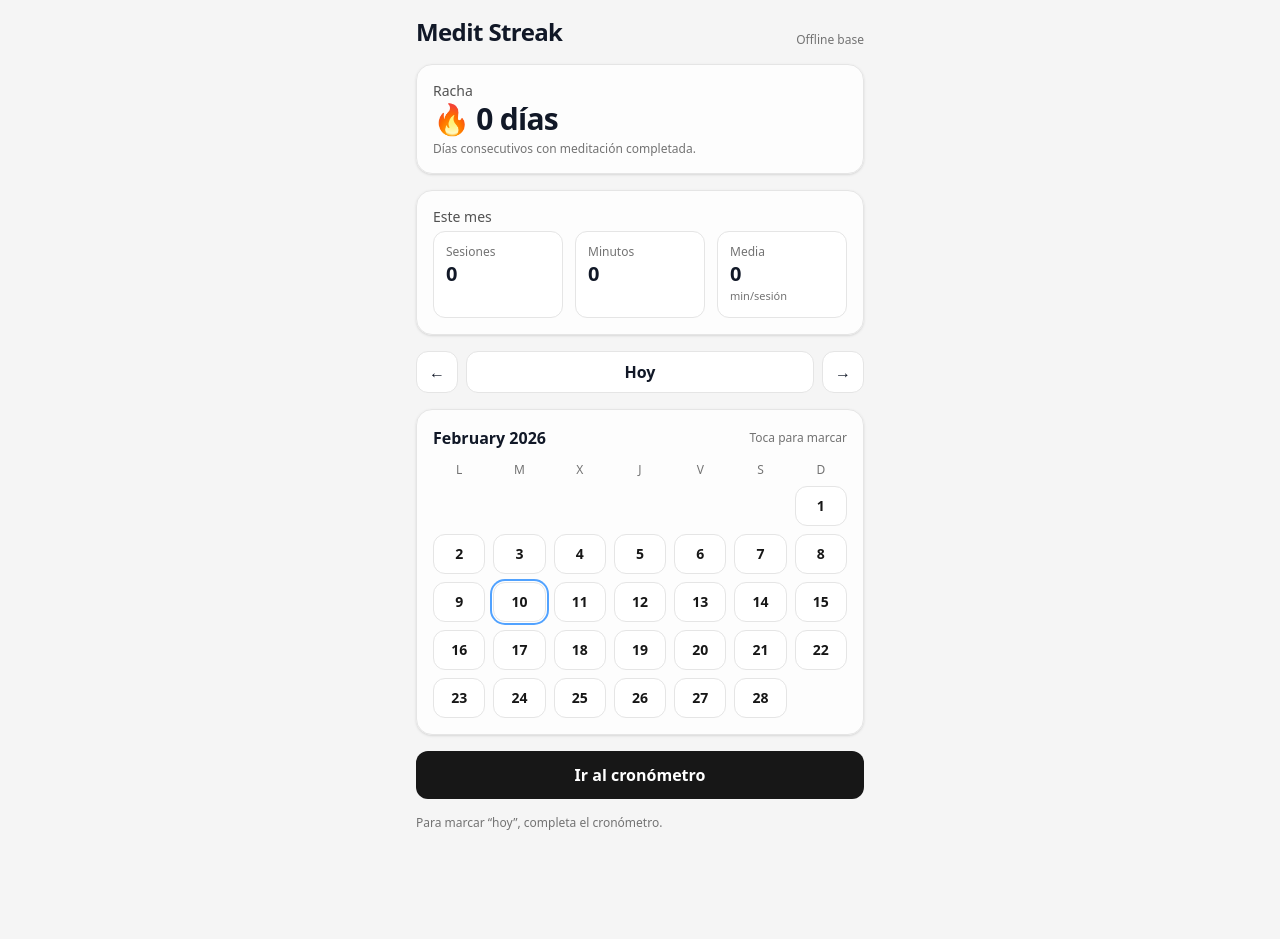
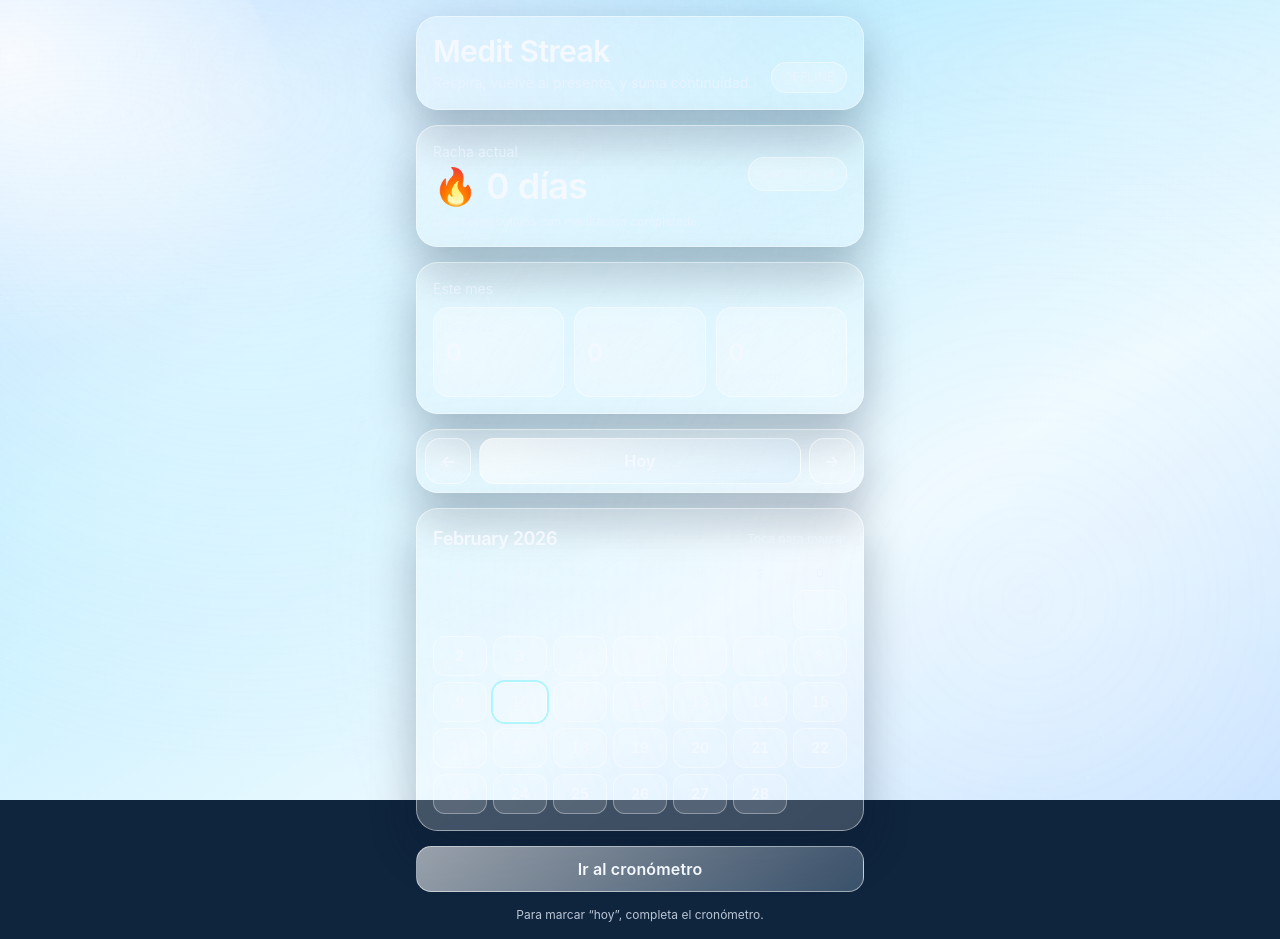
Before and after one commit to Alex-human/medit-streak, a Next.js app: page / in a window 1280 px wide. Before the commit the page ends 847 px from the top, so only its background shows below. Built offline with nearby package versions, Linux system fonts and the light colour scheme.

Commit message:
liquid glass design

```diff
--- a/app/globals.css
+++ b/app/globals.css
@@ -1,35 +1,317 @@
 @import "tailwindcss";
 
-/* Tailwind v4: fuerza el escaneo de clases en tus archivos */
 @source "../app/**/*.{js,ts,jsx,tsx,mdx}";
 @source "../components/**/*.{js,ts,jsx,tsx,mdx}";
 @source "../lib/**/*.{js,ts,jsx,tsx,mdx}";
 
-:root { color-scheme: light; }
-html, body { height: 100%; }
-body { background: #f5f5f5; color: #111827; }
-
-/* --- Visuals: day/night backgrounds + gentle floating animation --- */
-@keyframes floaty {
-  0%, 100% { transform: translateY(0px); }
-  50% { transform: translateY(-8px); }
-}
-.anim-floaty { animation: floaty 3s ease-in-out infinite; }
-
-/* Fondo día: cielo suave */
-.bg-day {
-  background:
-    radial-gradient(60% 60% at 20% 10%, rgba(255,255,255,0.9) 0%, rgba(255,255,255,0) 60%),
-    radial-gradient(50% 50% at 80% 20%, rgba(255,255,255,0.6) 0%, rgba(255,255,255,0) 55%),
-    linear-gradient(180deg, #dbeafe 0%, #f0f9ff 45%, #f8fafc 100%);
+:root {
+  color-scheme: light;
+  --app-text: #f4f8ff;
+  --muted-text: rgba(235, 244, 255, 0.78);
+  --glass-bg: rgba(255, 255, 255, 0.18);
+  --glass-bg-strong: rgba(255, 255, 255, 0.25);
+  --glass-border: rgba(255, 255, 255, 0.45);
+  --glass-shadow: 0 18px 45px rgba(6, 20, 43, 0.28);
+  --primary-button: linear-gradient(145deg, rgba(255, 255, 255, 0.58), rgba(191, 226, 255, 0.24));
+  --phase-a: #9cc3ff;
+  --phase-b: #c5f7ff;
+  --phase-c: #ffeecf;
+  --phase-d: #a9d2ff;
 }
 
-/* Fondo noche: cielo oscuro con "estrellitas" (puntos) */
-.bg-night {
-  background:
-    radial-gradient(circle at 20% 30%, rgba(255,255,255,0.35) 0 1px, transparent 2px),
-    radial-gradient(circle at 70% 20%, rgba(255,255,255,0.25) 0 1px, transparent 2px),
-    radial-gradient(circle at 40% 70%, rgba(255,255,255,0.22) 0 1px, transparent 2px),
-    radial-gradient(circle at 85% 65%, rgba(255,255,255,0.18) 0 1px, transparent 2px),
-    linear-gradient(180deg, #0b1220 0%, #0f172a 55%, #111827 100%);
+html,
+body {
+  height: 100%;
 }
+
+body {
+  margin: 0;
+  color: var(--app-text);
+  font-family: "Avenir Next", "SF Pro Display", "Segoe UI", "Nunito Sans", sans-serif;
+  background: #0f243d;
+}
+
+* {
+  box-sizing: border-box;
+}
+
+@keyframes floaty {
+  0%,
+  100% {
+    transform: translateY(0px);
+  }
+  50% {
+    transform: translateY(-8px);
+  }
+}
+
+.anim-floaty {
+  animation: floaty 3.6s ease-in-out infinite;
+}
+
+@keyframes driftGradient {
+  0% {
+    transform: translate3d(-3%, -2%, 0) scale(1.05);
+  }
+  50% {
+    transform: translate3d(3%, 2%, 0) scale(1.08);
+  }
+  100% {
+    transform: translate3d(-3%, -2%, 0) scale(1.05);
+  }
+}
+
+@keyframes hazeBreath {
+  0%,
+  100% {
+    opacity: 0.45;
+    transform: scale(1);
+  }
+  50% {
+    opacity: 0.7;
+    transform: scale(1.08);
+  }
+}
+
+@keyframes orbFloat {
+  0%,
+  100% {
+    transform: translate3d(-4vw, -1vh, 0);
+  }
+  50% {
+    transform: translate3d(3vw, 2vh, 0);
+  }
+}
+
+@keyframes particlesDrift {
+  0% {
+    background-position: 0 0, 20px 35px, 40px 70px;
+  }
+  100% {
+    background-position: 60px -90px, 50px -40px, 100px -150px;
+  }
+}
+
+@keyframes waveSlide {
+  0%,
+  100% {
+    transform: translateX(-2%);
+  }
+  50% {
+    transform: translateX(2%);
+  }
+}
+
+.time-scene {
+  position: fixed;
+  inset: 0;
+  z-index: 0;
+  overflow: hidden;
+  background: radial-gradient(circle at 15% 20%, rgba(255, 255, 255, 0.45), transparent 48%),
+    radial-gradient(circle at 85% 80%, rgba(255, 255, 255, 0.24), transparent 50%),
+    linear-gradient(150deg, var(--phase-a), var(--phase-b), var(--phase-c), var(--phase-d));
+  transition: background 1400ms ease, filter 1200ms ease;
+}
+
+.time-scene > div {
+  position: absolute;
+  inset: -14%;
+  pointer-events: none;
+}
+
+.time-gradient {
+  background: linear-gradient(120deg, rgba(255, 255, 255, 0.25), rgba(255, 255, 255, 0.04), rgba(255, 255, 255, 0.18));
+  mix-blend-mode: screen;
+  animation: driftGradient 20s ease-in-out infinite;
+}
+
+.time-haze {
+  background: radial-gradient(circle at 28% 22%, rgba(255, 255, 255, 0.42), transparent 44%),
+    radial-gradient(circle at 72% 68%, rgba(255, 255, 255, 0.25), transparent 48%);
+  animation: hazeBreath 13s ease-in-out infinite;
+}
+
+.time-orb {
+  inset: auto auto 12% 50%;
+  width: 54vw;
+  height: 54vw;
+  max-width: 460px;
+  max-height: 460px;
+  border-radius: 9999px;
+  transform: translateX(-50%);
+  background: radial-gradient(circle at 40% 35%, rgba(255, 255, 255, 0.85), rgba(255, 255, 255, 0.18) 58%, transparent 75%);
+  filter: blur(2px);
+  animation: orbFloat 19s ease-in-out infinite;
+}
+
+.time-particles {
+  background-image: radial-gradient(circle, rgba(255, 255, 255, 0.45) 0.8px, transparent 1px),
+    radial-gradient(circle, rgba(255, 255, 255, 0.3) 1px, transparent 1.2px),
+    radial-gradient(circle, rgba(255, 255, 255, 0.24) 0.7px, transparent 1px);
+  background-size: 120px 120px, 160px 160px, 210px 210px;
+  opacity: 0.45;
+  animation: particlesDrift 48s linear infinite;
+}
+
+.time-waves {
+  inset: auto -10% -22% -10%;
+  height: 56%;
+  background: radial-gradient(65% 58% at 15% 50%, rgba(255, 255, 255, 0.16), transparent 80%),
+    radial-gradient(75% 64% at 80% 40%, rgba(255, 255, 255, 0.14), transparent 80%);
+  animation: waveSlide 17s ease-in-out infinite;
+}
+
+.time-phase-sunrise {
+  --phase-a: #ffd7b5;
+  --phase-b: #ffd9df;
+  --phase-c: #ffefcf;
+  --phase-d: #b8dcff;
+}
+
+.time-phase-day {
+  --phase-a: #8bc5ff;
+  --phase-b: #b8ecff;
+  --phase-c: #e8f8ff;
+  --phase-d: #b3d8ff;
+}
+
+.time-phase-sunset {
+  --phase-a: #ffb88f;
+  --phase-b: #ffc5ab;
+  --phase-c: #ffd8c7;
+  --phase-d: #9cc8ff;
+}
+
+.time-phase-night {
+  --phase-a: #132848;
+  --phase-b: #1f3460;
+  --phase-c: #2b3b6d;
+  --phase-d: #11243f;
+  --glass-bg: rgba(17, 32, 54, 0.34);
+  --glass-bg-strong: rgba(27, 45, 72, 0.44);
+  --glass-border: rgba(215, 234, 255, 0.28);
+  --primary-button: linear-gradient(145deg, rgba(189, 221, 255, 0.42), rgba(130, 175, 235, 0.22));
+}
+
+.app-shell {
+  position: relative;
+  z-index: 1;
+  min-height: 100vh;
+  padding: 1rem;
+}
+
+.app-frame {
+  max-width: 28rem;
+  margin: 0 auto;
+  display: flex;
+  flex-direction: column;
+  gap: 0.95rem;
+}
+
+.glass-panel {
+  background: linear-gradient(145deg, var(--glass-bg-strong), var(--glass-bg));
+  border: 1px solid var(--glass-border);
+  border-radius: 1.35rem;
+  backdrop-filter: blur(16px) saturate(130%);
+  -webkit-backdrop-filter: blur(16px) saturate(130%);
+  box-shadow: var(--glass-shadow);
+}
+
+.glass-panel-soft {
+  background: linear-gradient(145deg, rgba(255, 255, 255, 0.22), rgba(255, 255, 255, 0.1));
+  border: 1px solid rgba(255, 255, 255, 0.4);
+  border-radius: 1rem;
+  backdrop-filter: blur(14px) saturate(130%);
+  -webkit-backdrop-filter: blur(14px) saturate(130%);
+}
+
+.glass-button {
+  border: 1px solid rgba(255, 255, 255, 0.48);
+  border-radius: 0.95rem;
+  padding: 0.62rem 0.9rem;
+  background: linear-gradient(145deg, rgba(255, 255, 255, 0.22), rgba(255, 255, 255, 0.1));
+  backdrop-filter: blur(14px) saturate(130%);
+  -webkit-backdrop-filter: blur(14px) saturate(130%);
+  color: var(--app-text);
+  font-weight: 600;
+  letter-spacing: 0.01em;
+  transition: transform 180ms ease, box-shadow 220ms ease, background 220ms ease;
+}
+
+.glass-button:hover {
+  transform: translateY(-1px);
+  box-shadow: 0 10px 25px rgba(12, 22, 45, 0.2);
+}
+
+.glass-button:active {
+  transform: scale(0.99);
+}
+
+.glass-button-primary {
+  background: var(--primary-button);
+}
+
+.glass-button-muted {
+  background: linear-gradient(145deg, rgba(255, 255, 255, 0.14), rgba(255, 255, 255, 0.06));
+}
+
+.glass-input {
+  border: 1px solid rgba(255, 255, 255, 0.45);
+  background: linear-gradient(145deg, rgba(255, 255, 255, 0.24), rgba(255, 255, 255, 0.1));
+  color: var(--app-text);
+  border-radius: 0.95rem;
+  padding: 0.62rem 0.86rem;
+  backdrop-filter: blur(12px) saturate(120%);
+  -webkit-backdrop-filter: blur(12px) saturate(120%);
+}
+
+.glass-input::placeholder {
+  color: rgba(238, 246, 255, 0.68);
+}
+
+.glass-chip {
+  border: 1px solid rgba(255, 255, 255, 0.4);
+  border-radius: 9999px;
+  padding: 0.36rem 0.72rem;
+  background: rgba(255, 255, 255, 0.12);
+  backdrop-filter: blur(10px);
+  -webkit-backdrop-filter: blur(10px);
+  font-size: 0.72rem;
+  letter-spacing: 0.04em;
+  text-transform: uppercase;
+  color: var(--muted-text);
+}
+
+.glass-title {
+  font-family: "Sora", "Avenir Next", "SF Pro Display", sans-serif;
+  letter-spacing: -0.02em;
+}
+
+.muted {
+  color: var(--muted-text);
+}
+
+.soft-reveal {
+  animation: softReveal 420ms ease both;
+}
+
+@keyframes softReveal {
+  from {
+    opacity: 0;
+    transform: translateY(6px);
+  }
+  to {
+    opacity: 1;
+    transform: translateY(0);
+  }
+}
+
+@media (max-width: 480px) {
+  .app-shell {
+    padding: 0.75rem;
+  }
+
+  .app-frame {
+    gap: 0.78rem;
+  }
+}
--- a/app/page.tsx
+++ b/app/page.tsx
@@ -3,8 +3,9 @@
 import { useEffect, useMemo, useState } from "react";
 import CalendarGrid from "@/components/CalendarGrid";
 import StreakHeader from "@/components/StreakHeader";
+import TimeBackground from "@/components/TimeBackground";
 import { computeStreak } from "@/lib/streak";
-import { getAllDays, DayRecord } from "@/lib/storage/sessions";
+import { getAllDays, type DayRecord } from "@/lib/storage/sessions";
 import { useRouter } from "next/navigation";
 
 function startOfMonthLocal(d: Date) {
@@ -18,17 +19,14 @@ function addMonths(d: Date, delta: number) {
 function monthKey(d: Date) {
   const y = d.getFullYear();
   const m = String(d.getMonth() + 1).padStart(2, "0");
-  return `${y}-${m}`; // "YYYY-MM"
+  return `${y}-${m}`;
 }
-
 
 export default function HomePage() {
   const router = useRouter();
-
   const [monthDate, setMonthDate] = useState<Date>(() => startOfMonthLocal(new Date()));
   const [records, setRecords] = useState<DayRecord[]>([]);
   const [hydrated, setHydrated] = useState(false);
-
   const [notice, setNotice] = useState<string | null>(null);
 
   useEffect(() => {
@@ -36,6 +34,7 @@ export default function HomePage() {
       setRecords(getAllDays());
       setHydrated(true);
     };
+
     refresh();
     window.addEventListener("focus", refresh);
     return () => window.removeEventListener("focus", refresh);
@@ -45,7 +44,6 @@ export default function HomePage() {
 
   const monthStats = useMemo(() => {
     const key = monthKey(monthDate);
-
     const inMonth = records.filter((r) => r.day.startsWith(key));
     const completed = inMonth.filter((r) => r.completed);
 
@@ -56,66 +54,67 @@ const monthStats = useMemo(() => {
     return { sessions, minutes, avg };
   }, [records, monthDate]);
 
-
-  function onDayClick(_day: string) {
-    setNotice("Para marcar un día, tienes que usar el cronómetro y terminar la sesión.");
+  function onDayClick() {
+    setNotice("Para marcar un día, usa el cronómetro y termina la sesión.");
     window.setTimeout(() => setNotice(null), 2500);
   }
 
   return (
-    <main className="min-h-screen p-4">
-      <div className="max-w-md mx-auto space-y-4">
-        <div className="flex items-end justify-between">
-          <div className="text-2xl font-bold tracking-tight">Medit Streak</div>
-          <div className="text-xs text-neutral-500">Offline base</div>
+    <>
+      <TimeBackground />
+      <main className="app-shell">
+        <div className="app-frame soft-reveal">
+          <div className="glass-panel p-4">
+            <div className="flex items-end justify-between gap-2">
+              <div>
+                <div className="glass-title text-3xl font-semibold">Medit Streak</div>
+                <div className="text-sm muted mt-1">Respira, vuelve al presente, y suma continuidad.</div>
+              </div>
+              <div className="glass-chip">Offline</div>
+            </div>
           </div>
 
           <StreakHeader streak={hydrated ? streak : 0} />
 
-        <div className="rounded-2xl p-4 bg-white/80 shadow-sm border border-neutral-200">
-          <div className="text-sm text-neutral-600">Este mes</div>
-          <div className="mt-1 grid grid-cols-3 gap-3">
-            <div className="rounded-xl border border-neutral-200 bg-white p-3">
-              <div className="text-xs text-neutral-500">Sesiones</div>
-              <div className="text-xl font-bold">{hydrated ? monthStats.sessions : 0}</div>
+          <div className="glass-panel p-4">
+            <div className="text-sm muted">Este mes</div>
+            <div className="mt-2 grid grid-cols-3 gap-2.5">
+              <div className="glass-panel-soft p-3">
+                <div className="text-[11px] muted">Sesiones</div>
+                <div className="text-2xl font-semibold tabular-nums">{hydrated ? monthStats.sessions : 0}</div>
               </div>
-
-            <div className="rounded-xl border border-neutral-200 bg-white p-3">
-              <div className="text-xs text-neutral-500">Minutos</div>
-              <div className="text-xl font-bold">{hydrated ? monthStats.minutes : 0}</div>
+              <div className="glass-panel-soft p-3">
+                <div className="text-[11px] muted">Minutos</div>
+                <div className="text-2xl font-semibold tabular-nums">{hydrated ? monthStats.minutes : 0}</div>
               </div>
-
-            <div className="rounded-xl border border-neutral-200 bg-white p-3">
-              <div className="text-xs text-neutral-500">Media</div>
-              <div className="text-xl font-bold">{hydrated ? monthStats.avg : 0}</div>
-              <div className="text-[11px] text-neutral-500">min/sesión</div>
+              <div className="glass-panel-soft p-3">
+                <div className="text-[11px] muted">Media</div>
+                <div className="text-2xl font-semibold tabular-nums">{hydrated ? monthStats.avg : 0}</div>
+                <div className="text-[10px] muted">min/sesión</div>
               </div>
             </div>
           </div>
 
-        {/* Navegación de meses */}
-        <div className="flex items-center justify-between gap-2">
+          <div className="glass-panel p-2 flex items-center justify-between gap-2">
             <button
               type="button"
               onClick={() => setMonthDate((prev) => addMonths(prev, -1))}
-            className="rounded-xl px-3 py-2 bg-white border border-neutral-200 font-semibold hover:bg-neutral-50 transition active:scale-[0.99]"
+              className="glass-button glass-button-muted"
               aria-label="Mes anterior"
             >
               ←
             </button>
-
             <button
               type="button"
               onClick={() => setMonthDate(startOfMonthLocal(new Date()))}
-            className="flex-1 rounded-xl px-3 py-2 bg-white border border-neutral-200 font-semibold hover:bg-neutral-50 transition active:scale-[0.99]"
+              className="glass-button glass-button-primary flex-1"
             >
               Hoy
             </button>
-
             <button
               type="button"
               onClick={() => setMonthDate((prev) => addMonths(prev, 1))}
-            className="rounded-xl px-3 py-2 bg-white border border-neutral-200 font-semibold hover:bg-neutral-50 transition active:scale-[0.99]"
+              className="glass-button glass-button-muted"
               aria-label="Mes siguiente"
             >
               →
@@ -123,37 +122,32 @@ const monthStats = useMemo(() => {
           </div>
 
           {notice && (
-          <div className="rounded-xl border border-blue-200 bg-blue-50 px-4 py-3 text-sm text-blue-900">
+            <div className="glass-panel p-4">
               <div className="font-semibold">No se puede marcar manualmente</div>
-            <div className="text-blue-800 mt-1">{notice}</div>
+              <div className="text-sm muted mt-1">{notice}</div>
               <button
                 type="button"
                 onClick={() => router.push("/timer")}
-              className="mt-2 underline font-semibold"
+                className="glass-button glass-button-primary mt-3"
               >
                 Ir al cronómetro
               </button>
             </div>
           )}
 
-        <CalendarGrid
-          monthDate={monthDate}
-          records={hydrated ? records : []}
-          onDayClick={onDayClick}
-        />
+          <CalendarGrid monthDate={monthDate} records={hydrated ? records : []} onDayClick={onDayClick} />
 
           <button
             type="button"
             onClick={() => router.push("/timer")}
-          className="block w-full text-center rounded-xl px-4 py-3 bg-neutral-900 text-white font-semibold transition active:scale-[0.99]"
+            className="glass-button glass-button-primary block w-full text-center py-3"
           >
             Ir al cronómetro
           </button>
 
-        <div className="text-xs text-neutral-500">
-          Para marcar “hoy”, completa el cronómetro.
-        </div>
+          <div className="text-xs muted text-center">Para marcar “hoy”, completa el cronómetro.</div>
         </div>
       </main>
+    </>
   );
 }
--- a/app/timer/page.tsx
+++ b/app/timer/page.tsx
@@ -1,28 +1,21 @@
 "use client";
 
+import Link from "next/link";
+import { useRouter } from "next/navigation";
 import TimerCard from "@/components/TimerCard";
+import TimeBackground from "@/components/TimeBackground";
+import { toDayString } from "@/lib/dates";
 import { setMinutes, upsertDay } from "@/lib/storage/sessions";
-import { toDayString } from "@/lib/dates";
-import { useRouter } from "next/navigation";
-import { useEffect, useState } from "react";
+import { useState } from "react";
 
 export default function TimerPage() {
   const router = useRouter();
   const [selectedMinutes, setSelectedMinutes] = useState(10);
 
-  const [isNight, setIsNight] = useState(false);
-
-    useEffect(() => {
-      const h = new Date().getHours();
-      setIsNight(h >= 20 || h < 7);
-    }, []);
-
-
   function onFinish() {
     const today = toDayString(new Date());
     const now = Date.now();
 
-    // guardamos minutos + completado=true en una sola escritura (sin toggles)
     setMinutes(today, selectedMinutes);
     upsertDay({
       day: today,
@@ -35,23 +28,29 @@ export default function TimerPage() {
   }
 
   return (
-    <main className={`min-h-screen p-4 ${isNight ? "bg-night" : "bg-day"}`}>
-      <div className="max-w-md mx-auto space-y-4">
-        <a href="/" className="text-sm underline text-neutral-700">
-          ← Volver
-        </a>
+    <>
+      <TimeBackground />
+      <main className="app-shell">
+        <div className="app-frame soft-reveal">
+          <div className="glass-panel p-4">
+            <div className="flex items-center justify-between">
+              <Link href="/" className="glass-button glass-button-muted">
+                ← Volver
+              </Link>
+              <div className="glass-chip">Sesión</div>
+            </div>
 
-        <div className="text-2xl font-bold tracking-tight">Cronómetro</div>
+            <div className="glass-title text-3xl font-semibold mt-4">Cronómetro</div>
+            <div className="text-sm muted mt-1">Silencio guiado por tiempo real, incluso en segundo plano.</div>
+          </div>
 
-        <TimerCard
-          onFinish={onFinish}
-          onMinutesChange={(m) => setSelectedMinutes(m)}
-        />
+          <TimerCard onFinish={onFinish} onMinutesChange={(m) => setSelectedMinutes(m)} />
 
-        <div className="text-xs text-neutral-500">
-          Al terminar, marca “hoy” como meditado y vuelve al inicio.
+          <div className="glass-panel p-4 text-sm muted">
+            Al terminar, se marcará “hoy” como meditado y volverás al inicio.
+          </div>
         </div>
-      </div>
-    </main>
+      </main>
+    </>
   );
 }
--- a/components/CalendarGrid.tsx
+++ b/components/CalendarGrid.tsx
@@ -33,23 +33,23 @@ export default function CalendarGrid({
   const monthLabel = formatMonthYear(monthDate);
 
   return (
-    <div className="rounded-2xl p-4 bg-white/80 shadow-sm border border-neutral-200">
+    <div className="glass-panel p-4">
       <div className="flex items-center justify-between mb-3">
-        <div className="font-semibold capitalize">{monthLabel}</div>
-        <div className="text-xs text-neutral-500">Toca para marcar</div>
+        <div className="font-semibold capitalize glass-title text-lg">{monthLabel}</div>
+        <div className="text-xs muted">Toca para marcar</div>
       </div>
 
-      <div className="grid grid-cols-7 gap-2 text-xs text-neutral-500 mb-2 select-none">
+      <div className="grid grid-cols-7 gap-1.5 text-[11px] muted mb-2 select-none">
         {["L", "M", "X", "J", "V", "S", "D"].map((x) => (
-          <div key={x} className="text-center">
+          <div key={x} className="text-center font-medium">
             {x}
           </div>
         ))}
       </div>
 
-      <div className="grid grid-cols-7 gap-2">
+      <div className="grid grid-cols-7 gap-1.5">
         {cells.map((day, idx) => {
-          if (!day) return <div key={idx} />;
+          if (!day) return <div key={idx} className="h-10" />;
 
           const rec = map.get(day);
           const completed = rec?.completed ?? false;
@@ -60,12 +60,12 @@ export default function CalendarGrid({
               key={day}
               onClick={() => onDayClick(day)}
               className={[
-                "h-10 rounded-xl border text-sm font-semibold",
-                "transition active:scale-[0.98]",
+                "h-10 rounded-xl text-sm font-semibold tabular-nums",
+                "transition duration-200 active:scale-[0.98]",
                 completed
-                  ? "bg-neutral-900 text-white border-neutral-900"
-                  : "bg-white text-neutral-900 border-neutral-200 hover:bg-neutral-50",
-                isToday ? "ring-2 ring-blue-400 ring-offset-1" : "",
+                  ? "border border-white/60 bg-white/32 shadow-[0_8px_18px_rgba(10,22,46,0.22)]"
+                  : "border border-white/35 bg-white/12 hover:bg-white/20",
+                isToday ? "ring-2 ring-cyan-200/80" : "",
               ].join(" ")}
               title={day}
             >
--- a/components/StreakHeader.tsx
+++ b/components/StreakHeader.tsx
@@ -1,11 +1,14 @@
 export default function StreakHeader({ streak }: { streak: number }) {
   return (
-    <div className="rounded-2xl p-4 bg-white/80 shadow-sm border border-neutral-200">
-      <div className="text-sm text-neutral-600">Racha</div>
-      <div className="text-3xl font-bold tracking-tight">🔥 {streak} días</div>
-      <div className="text-xs text-neutral-500 mt-1">
-        Días consecutivos con meditación completada.
+    <div className="glass-panel p-4">
+      <div className="flex items-center justify-between gap-2">
+        <div>
+          <div className="text-sm muted">Racha actual</div>
+          <div className="glass-title text-4xl font-semibold tracking-tight mt-1 tabular-nums">🔥 {streak} días</div>
+        </div>
+        <div className="glass-panel-soft px-3 py-2 text-xs muted">Consistencia</div>
       </div>
+      <div className="text-xs muted mt-2">Días consecutivos con meditación completada.</div>
     </div>
   );
 }
--- /dev/null
+++ b/components/TimeBackground.tsx
@@ -0,0 +1,33 @@
+"use client";
+
+import { useEffect, useState } from "react";
+import { getTimePhase, type TimePhase } from "@/lib/timePhase";
+
+export default function TimeBackground() {
+  const [phase, setPhase] = useState<TimePhase>(() => getTimePhase(new Date()));
+
+  useEffect(() => {
+    const syncPhase = () => setPhase(getTimePhase(new Date()));
+
+    syncPhase();
+    const id = window.setInterval(syncPhase, 60_000);
+    window.addEventListener("focus", syncPhase);
+    window.addEventListener("visibilitychange", syncPhase);
+
+    return () => {
+      window.clearInterval(id);
+      window.removeEventListener("focus", syncPhase);
+      window.removeEventListener("visibilitychange", syncPhase);
+    };
+  }, []);
+
+  return (
+    <div className={`time-scene time-phase-${phase}`} aria-hidden="true">
+      <div className="time-gradient" />
+      <div className="time-haze" />
+      <div className="time-orb" />
+      <div className="time-particles" />
+      <div className="time-waves" />
+    </div>
+  );
+}
--- /dev/null
+++ b/lib/timePhase.ts
@@ -0,0 +1,11 @@
+export type TimePhase = "sunrise" | "day" | "sunset" | "night";
+
+export function getTimePhase(now: Date = new Date()): TimePhase {
+  const hour = now.getHours();
+
+  // Sensible local-time defaults for a soothing visual rhythm.
+  if (hour >= 6 && hour < 9) return "sunrise";
+  if (hour >= 9 && hour < 17) return "day";
+  if (hour >= 17 && hour < 20) return "sunset";
+  return "night";
+}
```
Also changed, not shown: components/TimerCard.tsx (+49 -71 lines). Lines whose indentation alone changed are shown as unchanged.
